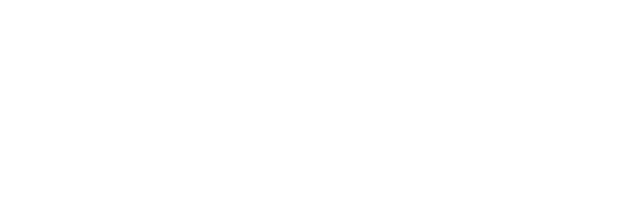
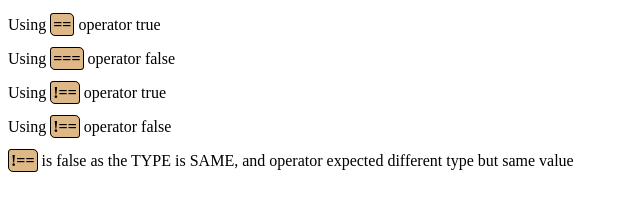
Before and after one commit to synergetics-learning/ofss-js, a plain HTML site: page demo-03.html in a window 1280 px wide. Shown: the whole page, without its empty margins (0-640 px from the left). Drawn offline with Linux system fonts and the light colour scheme.

Commit message:
equals operators

```diff
--- a/demo-03.html
+++ b/demo-03.html
@@ -2,13 +2,30 @@
 <html lang="en">
 <head>
     <meta charset="UTF-8">
-
+    <style>
+        b {
+            background-color: burlywood;
+            border-radius: 3px 5px;
+            padding: 2px;
+            border: 1px solid black;
+        }
+    </style>
     <title>Demo 03 : Operators</title>
     <script src="demo-03.js">
         // KEEP THIS EMPTY !!
     </script>
 </head>
 <body>
-
+    <script>
+        // Test the == and === operators
+        x = "10"; // x contains "10" as string
+        y = 10 ; // y contains 10 as number
+        document.write("<p>Using <b>==</b> operator " + (x==y)+"</p>");
+        document.write("<p>Using <b>===</b> operator " + (x===y)+"</p>");
+        document.write("<p>Using <b>!==</b> operator " + (x!==y)+"</p>");
+        x = 10;
+        document.write("<p>Using <b>!==</b> operator " + (x!==y)+"<br/></p>");
+        document.write("<b>!==</b> is false as the TYPE is SAME, and operator expected different type but same value")
+    </script>
 </body>
 </html>
```
Also changed, not shown: js-operators.md (+1 -0 lines).
